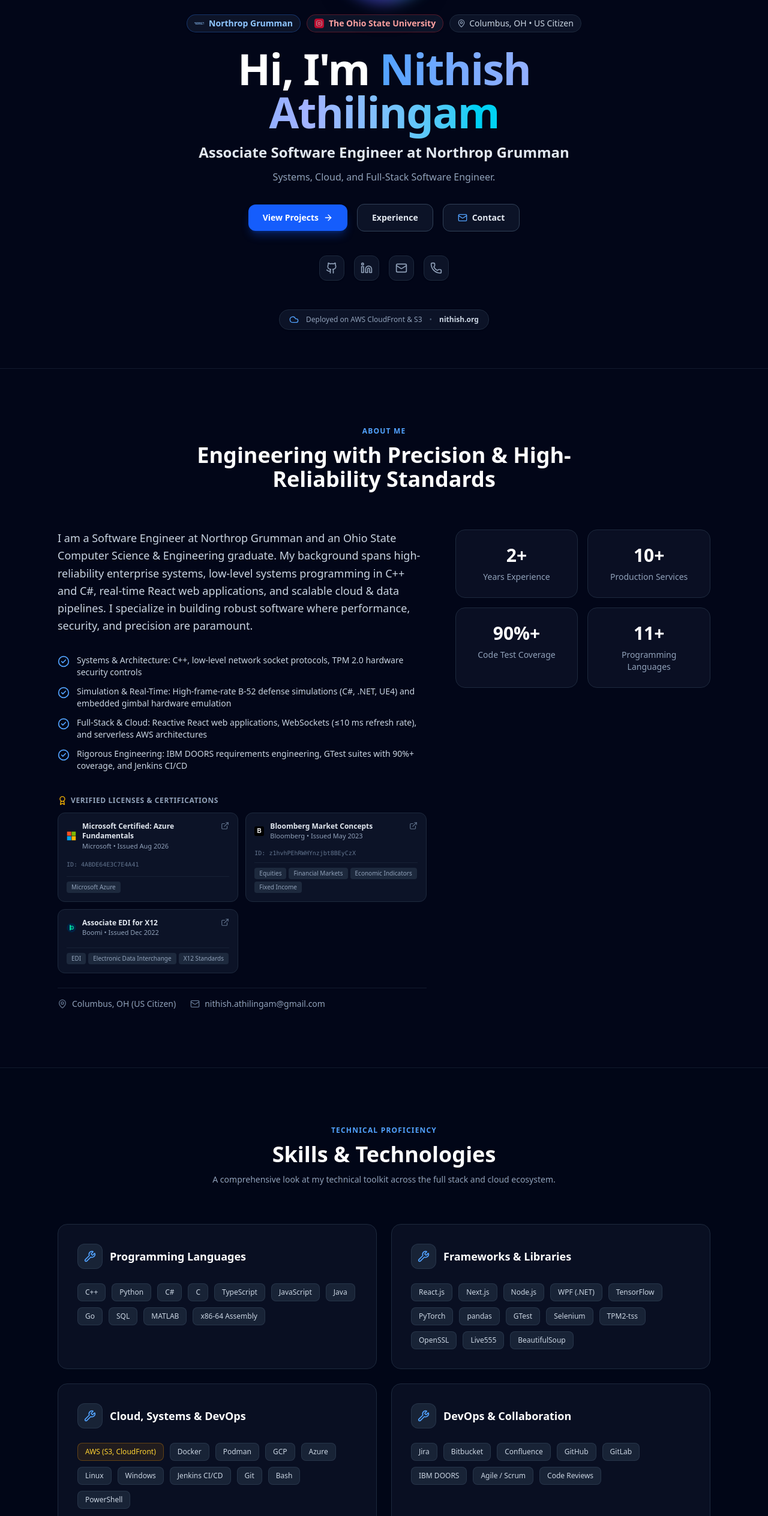
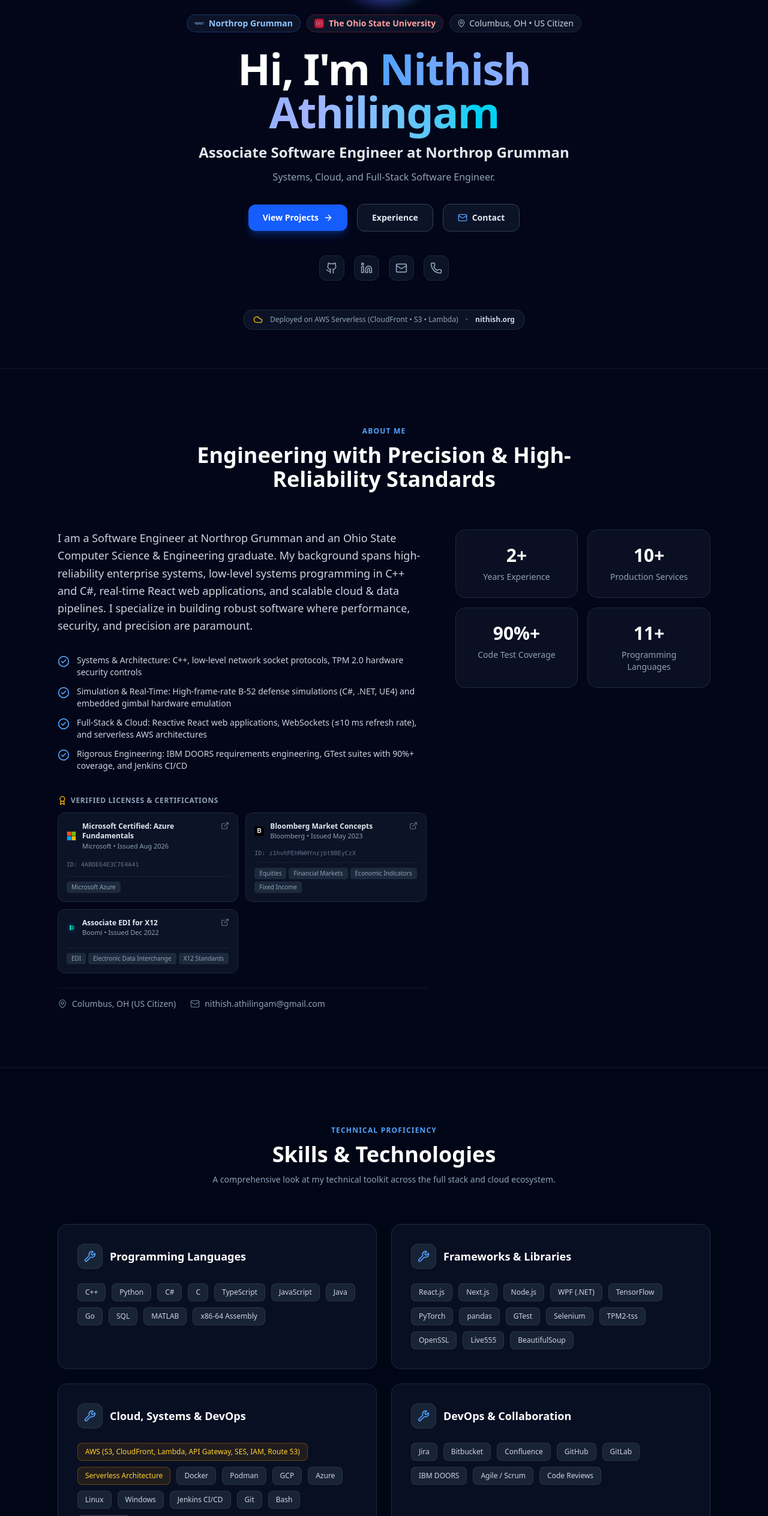
Before and after one commit to NithishAthilingam/nithish-portfolio, a React (Vite) app: page / in a window 1280 px wide. Shown: the part 272-2800 px from the top of the page at 60% size. Built offline with nearby package versions, Linux system fonts and the light colour scheme.

Commit message:
Update portfolio with AWS Serverless stack: Lambda, API Gateway, and SES

```diff
--- a/src/components/Contact.jsx
+++ b/src/components/Contact.jsx
@@ -1,5 +1,5 @@
 import React, { useState } from 'react';
-import { Mail, Copy, Check, Send, Phone, MapPin, Shield, Loader2, AlertCircle } from 'lucide-react';
+import { Mail, Copy, Check, Send, Phone, MapPin, Shield, Loader2, AlertCircle, Cloud } from 'lucide-react';
 import { portfolioData } from '../data/portfolioData';
 
 const CONTACT_API_URL = 'https://s50wv7bos4.execute-api.us-east-1.amazonaws.com/contact';
@@ -248,6 +248,11 @@
                     </>
                   )}
                 </button>
+
+                <div className="pt-2 flex items-center justify-center gap-1.5 text-[11px] text-slate-500 font-mono">
+                  <Cloud className="w-3.5 h-3.5 text-amber-400" />
+                  <span>Powered by AWS Serverless (API Gateway • Lambda • SES)</span>
+                </div>
               </form>
             )}
           </div>
--- a/src/components/Footer.jsx
+++ b/src/components/Footer.jsx
@@ -23,8 +23,8 @@
 
           {/* Hosting Shoutout */}
           <div className="flex items-center gap-2 px-3 py-1.5 rounded-full bg-slate-900 border border-slate-800 text-[11px] text-slate-400">
-            <Cloud className="w-3.5 h-3.5 text-blue-400" />
-            <span>Serverless AWS: S3 + CloudFront + Route 53</span>
+            <Cloud className="w-3.5 h-3.5 text-amber-400" />
+            <span>AWS Serverless: S3 • CloudFront • Lambda • API Gateway • SES</span>
           </div>
 
           {/* Back to top */}
--- a/src/components/Hero.jsx
+++ b/src/components/Hero.jsx
@@ -134,8 +134,8 @@
 
         {/* Deployment Badge */}
         <div className="inline-flex items-center gap-3 px-4 py-2 rounded-2xl bg-slate-900/80 border border-slate-800 text-xs text-slate-400 shadow-sm">
-          <Cloud className="w-4 h-4 text-blue-400" />
-          <span>Deployed on AWS CloudFront & S3</span>
+          <Cloud className="w-4 h-4 text-amber-400" />
+          <span>Deployed on AWS Serverless (CloudFront • S3 • Lambda)</span>
           <span className="text-slate-600">•</span>
           <span className="font-semibold text-slate-300">nithish.org</span>
         </div>
--- a/src/components/Skills.jsx
+++ b/src/components/Skills.jsx
@@ -44,7 +44,8 @@
 
               <div className="flex flex-wrap gap-2.5">
                 {group.items.map((skill, sIdx) => {
-                  const isAws = skill.toLowerCase().includes('aws') || skill.toLowerCase().includes('s3') || skill.toLowerCase().includes('cloudfront') || skill.toLowerCase().includes('route 53') || skill.toLowerCase().includes('dynamodb');
+                  const sLower = skill.toLowerCase();
+                  const isAws = sLower.includes('aws') || sLower.includes('s3') || sLower.includes('cloudfront') || sLower.includes('route 53') || sLower.includes('lambda') || sLower.includes('api gateway') || sLower.includes('ses') || sLower.includes('serverless');
                   return (
                     <span
                       key={sIdx}
--- a/src/data/portfolioData.js
+++ b/src/data/portfolioData.js
@@ -34,7 +34,7 @@
     },
     {
       category: "Cloud, Systems & DevOps",
-      items: ["AWS (S3, CloudFront)", "Docker", "Podman", "GCP", "Azure", "Linux", "Windows", "Jenkins CI/CD", "Git", "Bash", "PowerShell"],
+      items: ["AWS (S3, CloudFront, Lambda, API Gateway, SES, IAM, Route 53)", "Serverless Architecture", "Docker", "Podman", "GCP", "Azure", "Linux", "Windows", "Jenkins CI/CD", "Git", "Bash", "PowerShell"],
     },
     {
       category: "DevOps & Collaboration",
@@ -129,11 +129,11 @@
     },
     {
       id: "serverless-portfolio-aws",
-      title: "Serverless Cloud Portfolio (nithish.org)",
+      title: "Serverless Cloud Architecture & Microservices (nithish.org)",
       category: "Cloud",
       period: "2026",
-      description: "Production-grade, zero-maintenance personal portfolio hosted on Amazon S3 and CloudFront with Origin Access Control (OAC), SSL via ACM, and Cloudflare DNS routing.",
-      tags: ["AWS S3", "CloudFront", "ACM", "Cloudflare", "React", "Tailwind CSS"],
+      description: "Production-grade, zero-maintenance cloud portfolio hosted on Amazon S3 and CloudFront with Origin Access Control (OAC), ACM SSL, and GitHub Actions CI/CD. Powered by a custom AWS Serverless backend using API Gateway (HTTP API v2), Node.js Lambda, and Amazon SES for transactional contact messaging with zero cold-start latency and sub-penny operating costs.",
+      tags: ["AWS (S3, CloudFront, Lambda, API Gateway, SES)", "Serverless Architecture", "GitHub Actions", "ACM", "React.js", "Tailwind CSS"],
       demoUrl: "https://nithish.org",
       githubUrl: "https://github.com/NithishAthilingam/nithish-portfolio",
       featured: false,
```
